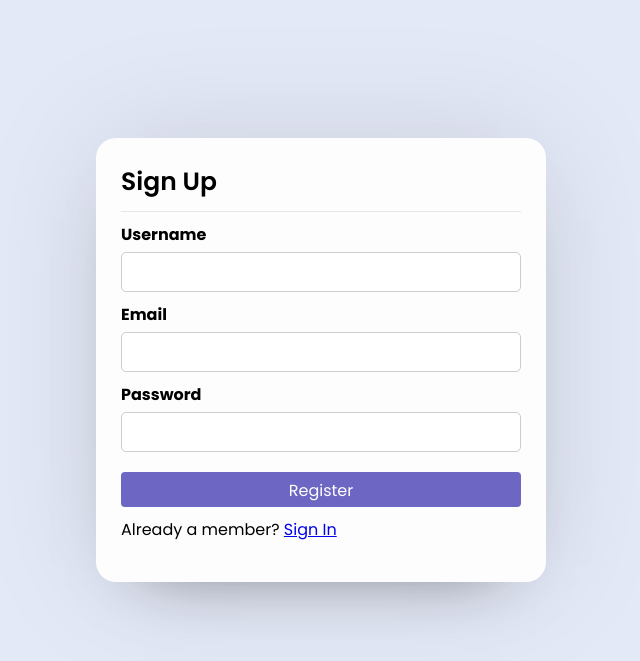
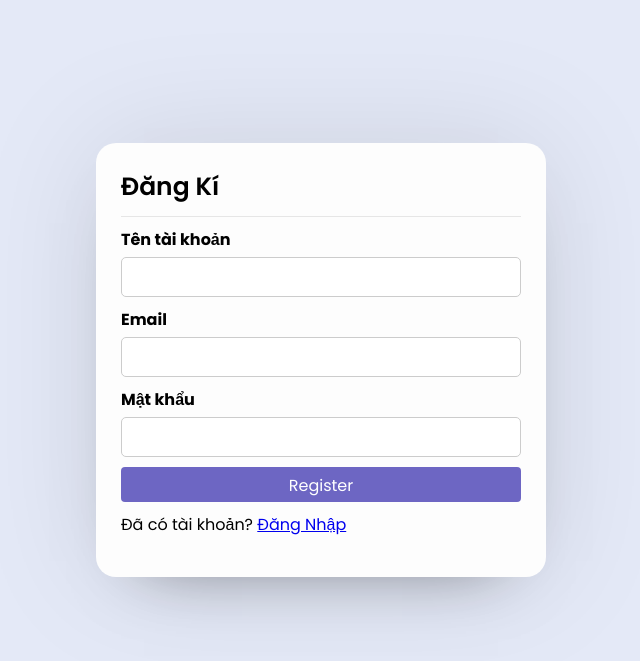
Before and after one commit to AtelierMizumi/WebDesign-LastTerm, a PHP site: page /register.php in a window 1280 px wide. Shown: the top 661 px of the page, without its empty margins (319-959 px from the left). Run offline with PHP 8.4, Linux system fonts and the light colour scheme.

Commit message:
đổi sang tiếng việt

```diff
--- a/register.php
+++ b/register.php
@@ -5,7 +5,7 @@
     <meta http-equiv="X-UA-Compatible" content="IE=edge">
     <meta name="viewport" content="width=device-width, initial-scale=1.0">
     <link rel="stylesheet" href="style/style.css">
-    <title>Register</title>
+    <title>Đăng Kí</title>
 </head>
 <body>
       <div class="container">
@@ -25,26 +25,26 @@
 
          if(mysqli_num_rows($verify_query) !=0 ){
             echo "<div class='message'>
-                      <p>This email is used, Try another One Please!</p>
+                      <p>Email này đã tồn tại, xin hãy xử dụng email khác</p>
                   </div> <br>";
-            echo "<a href='javascript:self.history.back()'><button class='btn'>Go Back</button>";
+            echo "<a href='javascript:self.history.back()'><button class='btn'>Trở về</button>";
          }
          else{
 
             mysqli_query($conn,"INSERT INTO users(Username,Email,Password) VALUES('$username','$email','$password')") or die("Error Occured");
 
             echo "<div class='message'>
-                      <p>Registration successfully!</p>
+                      <p>Đăng kí thành công!</p>
                   </div> <br>";
-            echo "<a href='index.php'><button class='btn'>Login Now</button>";
+            echo "<a href='index.php'><button class='btn'>Đăng Nhập</button>";
          }
 
          }else{
         ?>
-            <header>Sign Up</header>
+            <header>Đăng Kí</header>
             <form action="" method="post">
                 <div class="field input">
-                    <label for="username">Username</label>
+                    <label for="username">Tên tài khoản</label>
                     <input type="text" name="username" id="username" autocomplete="off" required>
                 </div>
 
@@ -54,14 +54,14 @@
                 </div>
 
                 <div class="field input">
-                    <label for="password">Password</label>
+                    <label for="password">Mật khẩu</label>
                     <input type="password" name="password" id="password" autocomplete="off" required>
                 </div>
                 <div class="field">
                     <input type="submit" class="btn" name="submit" value="Register" required>
                 </div>
                 <div class="links">
-                    Already a member? <a href="index.php">Sign In</a>
+                    Đã có tài khoản? <a href="index.php">Đăng Nhập</a>
                 </div>
             </form>
         </div>
--- a/style/style.css
+++ b/style/style.css
@@ -58,7 +58,6 @@
         font-size: 15px;
         cursor: pointer;
         transition: all .3s;
-        margin-top: 10px;
         padding: 0px 10px;
     }
     .btn:hover{
@@ -102,7 +101,7 @@
     .main-box{
         display: flex;
         flex-direction: column;
-        width: 80%;
+        width: 100%;
     }
     .main-box .top{
         display: flex;
```
Also changed, not shown: home.php (+19 -25 lines), index.php (+6 -6 lines).
